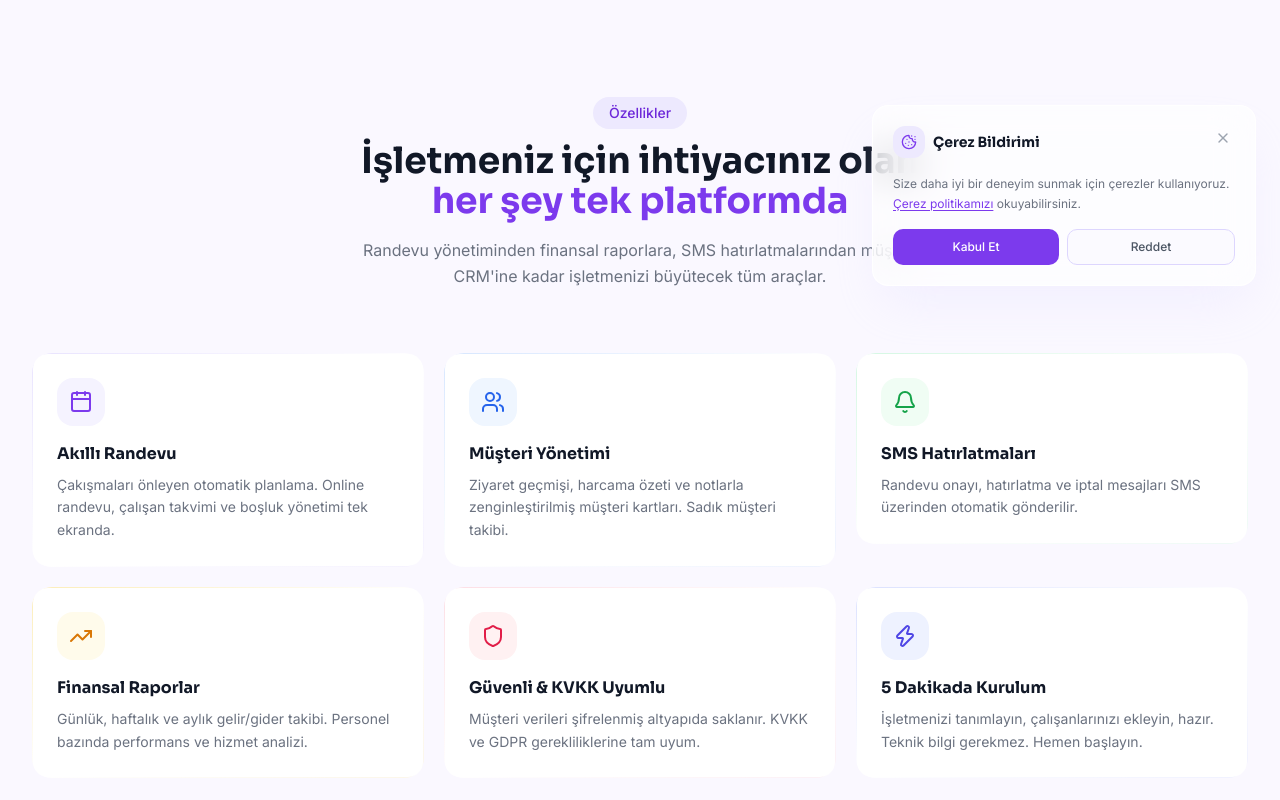
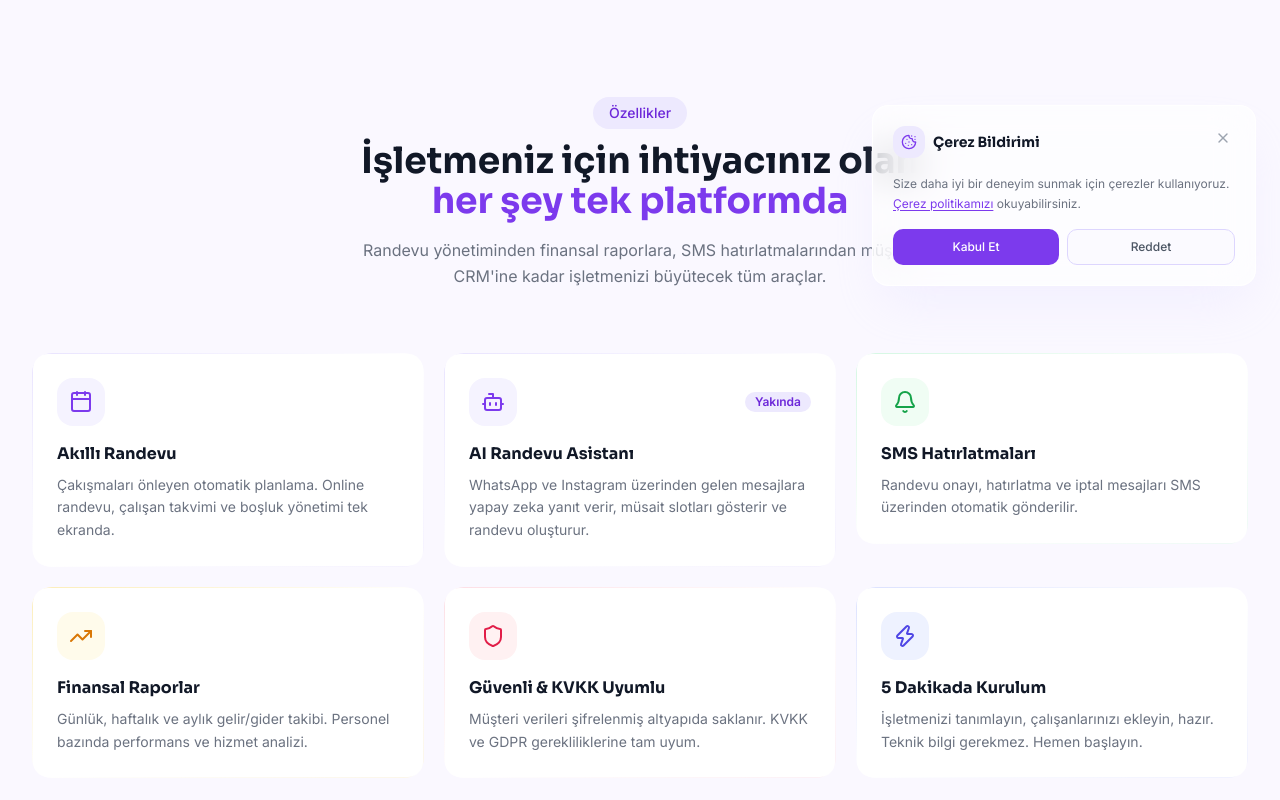
Before and after one commit to AligramTelegram/salonapy-v2, a Next.js app: page /ozellikler in a window 1280 px wide. Shown: the part 498-1298 px from the top of the page. Built offline with nearby package versions, Linux system fonts and the light colour scheme; no server answers; the database is empty.

Commit message:
Feat: AI özellikleri Yakında badge/overlay - anasayfa ve ayarlar

```diff
--- a/src/app/b/[slug]/ayarlar/page.tsx
+++ b/src/app/b/[slug]/ayarlar/page.tsx
@@ -1378,7 +1378,22 @@ export default function AyarlarPage() {
 
         {/* ── TAB 5: AI Entegrasyon ── */}
         <TabsContent value="ai-entegrasyon">
-          <div className="space-y-4">
+          <div className="relative">
+            {/* Yakında overlay */}
+            <div className="absolute inset-0 z-10 flex flex-col items-center justify-center rounded-2xl bg-white/60 backdrop-blur-sm">
+              <div className="bg-white rounded-2xl shadow-xl border border-purple-100 p-8 max-w-sm w-full mx-4 text-center">
+                <div className="inline-flex items-center justify-center w-14 h-14 rounded-full bg-purple-100 mb-4">
+                  <Bot className="h-7 w-7 text-purple-600" />
+                </div>
+                <span className="inline-block rounded-full bg-purple-100 px-3 py-1 text-xs font-semibold text-purple-700 mb-3">Yakında</span>
+                <h3 className="font-display text-lg font-bold text-gray-900 mb-2">AI Randevu Asistanı</h3>
+                <p className="text-sm text-gray-500 leading-relaxed">
+                  WhatsApp ve Instagram üzerinden gelen mesajlara yapay zeka yanıt verir, müsait slotları gösterir ve randevu oluşturur.
+                </p>
+                <p className="text-xs text-purple-600 font-medium mt-4">Çok yakında hizmetinizde olacak!</p>
+              </div>
+            </div>
+          <div className="space-y-4 blur-sm pointer-events-none select-none">
             <div>
               <h2 className="font-display text-base font-bold text-gray-900">AI Asistan</h2>
               <p className="text-xs text-gray-500 mt-1">WhatsApp ve Instagram bağlantılarını yapılandırın</p>
@@ -1675,6 +1690,7 @@ export default function AyarlarPage() {
                 </div>
               </div>
             )}
+          </div>
           </div>
         </TabsContent>
 
--- a/src/components/vitrin/Features.tsx
+++ b/src/components/vitrin/Features.tsx
@@ -3,11 +3,11 @@
 import { motion, type Variants } from 'framer-motion'
 import {
   Calendar,
-  Users,
   Bell,
   TrendingUp,
   Shield,
   Zap,
+  Bot,
 } from 'lucide-react'
 
 const FEATURES = [
@@ -20,20 +20,23 @@ const FEATURES = [
     bg: 'bg-purple-50',
     glow: 'rgba(124,58,237,0.12)',
     gradient: 'from-purple-200/60 via-white to-purple-100/40',
+    badge: null,
   },
   {
-    icon: Users,
-    title: 'Müşteri Yönetimi',
+    icon: Bot,
+    title: 'AI Randevu Asistanı',
     description:
-      'Ziyaret geçmişi, harcama özeti ve notlarla zenginleştirilmiş müşteri kartları. Sadık müşteri takibi.',
-    color: 'text-blue-600',
-    bg: 'bg-blue-50',
-    glow: 'rgba(59,130,246,0.12)',
-    gradient: 'from-blue-200/60 via-white to-blue-100/40',
+      'WhatsApp ve Instagram üzerinden gelen mesajlara yapay zeka yanıt verir, müsait slotları gösterir ve randevu oluşturur.',
+    color: 'text-violet-600',
+    bg: 'bg-violet-50',
+    glow: 'rgba(139,92,246,0.12)',
+    gradient: 'from-violet-200/60 via-white to-violet-100/40',
+    badge: 'Yakında',
   },
   {
     icon: Bell,
     title: 'SMS Hatırlatmaları',
+    badge: null,
     description:
       'Randevu onayı, hatırlatma ve iptal mesajları SMS üzerinden otomatik gönderilir.',
     color: 'text-green-600',
@@ -44,6 +47,7 @@ const FEATURES = [
   {
     icon: TrendingUp,
     title: 'Finansal Raporlar',
+    badge: null,
     description:
       'Günlük, haftalık ve aylık gelir/gider takibi. Personel bazında performans ve hizmet analizi.',
     color: 'text-amber-600',
@@ -54,6 +58,7 @@ const FEATURES = [
   {
     icon: Shield,
     title: 'Güvenli & KVKK Uyumlu',
+    badge: null,
     description:
       'Müşteri verileri şifrelenmiş altyapıda saklanır. KVKK ve GDPR gerekliliklerine tam uyum.',
     color: 'text-rose-600',
@@ -64,6 +69,7 @@ const FEATURES = [
   {
     icon: Zap,
     title: '5 Dakikada Kurulum',
+    badge: null,
     description:
       'İşletmenizi tanımlayın, çalışanlarınızı ekleyin, hazır. Teknik bilgi gerekmez. Hemen başlayın.',
     color: 'text-indigo-600',
@@ -141,17 +147,19 @@ function FeatureCard({
     >
       {/* Inner white card */}
       <div className="h-full rounded-[15px] bg-white p-6">
-        {/* İkon */}
-        <div className={`mb-4 inline-flex rounded-xl p-3 ${feature.bg}`}>
-          <feature.icon className={`h-6 w-6 ${feature.color}`} />
+        <div className="mb-4 flex items-center justify-between">
+          <div className={`inline-flex rounded-xl p-3 ${feature.bg}`}>
+            <feature.icon className={`h-6 w-6 ${feature.color}`} />
+          </div>
+          {feature.badge && (
+            <span className="rounded-full bg-violet-100 px-2.5 py-0.5 text-xs font-semibold text-violet-700">
+              {feature.badge}
+            </span>
+          )}
         </div>
-
-        {/* Başlık */}
         <h3 className="mb-2 font-display text-base font-bold text-gray-900">
           {feature.title}
         </h3>
-
-        {/* Açıklama */}
         <p className="text-sm leading-relaxed text-gray-500">{feature.description}</p>
       </div>
     </motion.div>
```
